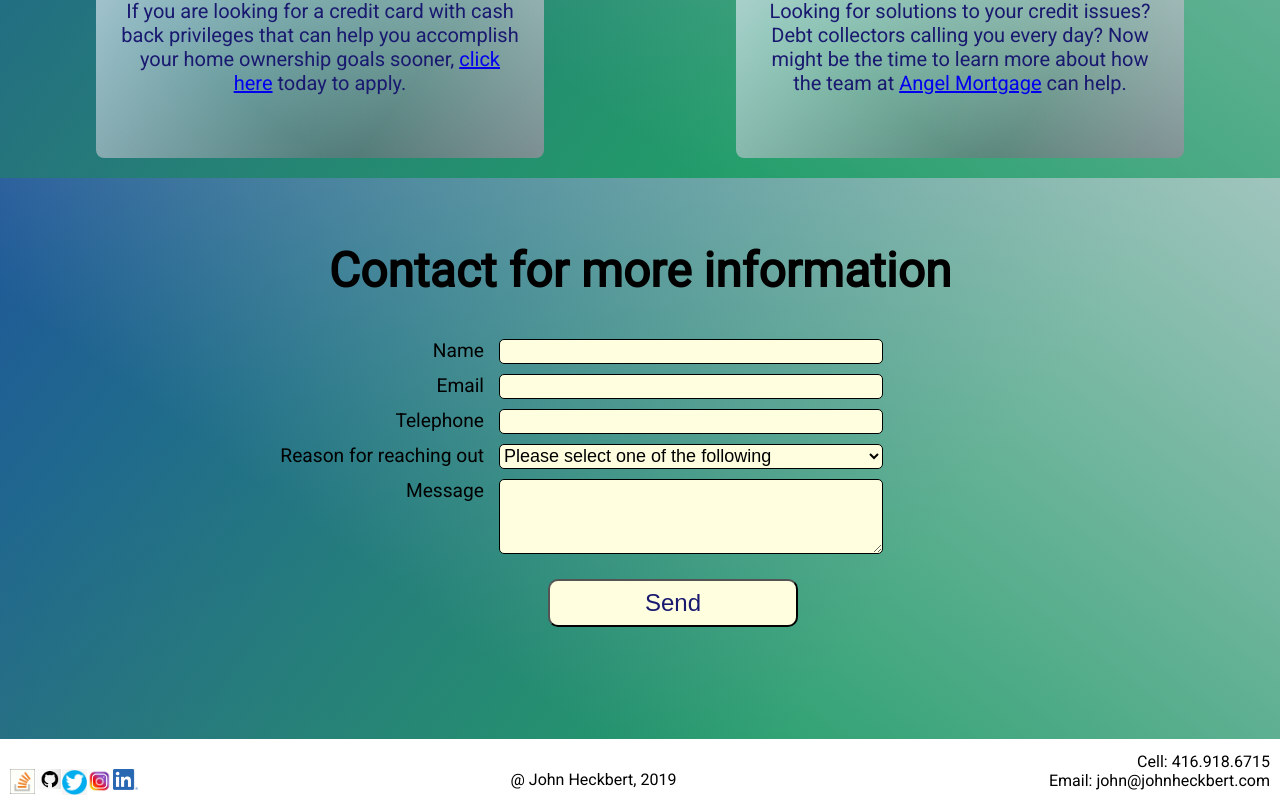
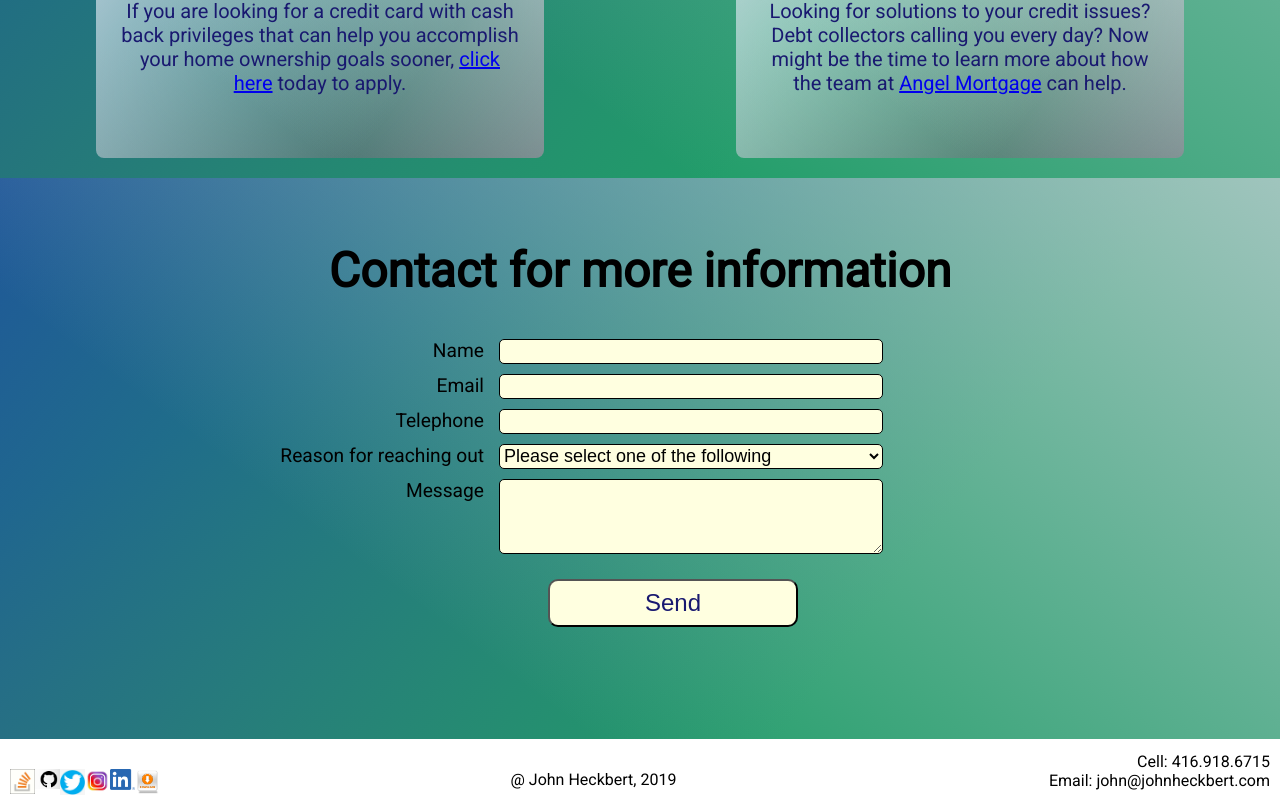
Before and after one commit to jheckbert/portfolio, a React (Create React App) app: page / in a window 1280 px wide. Shown: the part 2609-3414 px from the top of the page. Built offline with nearby package versions, Linux system fonts and the light colour scheme.

Commit message:
added resume link

```diff
--- a/src/components/Footer/Footer.js
+++ b/src/components/Footer/Footer.js
@@ -6,6 +6,8 @@ import instagram from '../images/instagram_logo.jpeg';
 import linkedin from '../images/linkedin.png';
 import stackover from '../images/stackover_logo.jpeg';
 import twitter from '../images/twitter_logo.jpeg';
+import download from '../images/download-icon.jpg';
+import resume from '../images/Heckbert-John-Resume-V2.doc';
 
 // import styling
 import './Footer.scss';
@@ -20,6 +22,7 @@ class Footer extends Component {
                     <a className="footer__sm-twitter" href="https://twitter.com/jheckbert" target="blank"><img src={twitter} alt="twitter logo" width="25" /></a>
                     <a className="footer__sm-instagram" href="https://instagram.com/johnheckbert" target="blank"><img src={instagram} alt="instagram logo" width="25" /></a>
                     <a className="footer__sm-linkedin" href="https://linkedin.com/in/johnheckbert" target="blank"><img src={linkedin} alt="linkedin logo" width="25" /></a>
+                    <a className="footer__sm-resume" href={resume} download target="blank"><img src={download} alt="download icon" width="25"></img></a>
                 </div>
                 <div className="footer__copywrite">
                     <p>@ John Heckbert, 2019</p>
```
Also changed, not shown: src/components/images/download-icon.jpg (added), 1 other file (tests, documents, lock files or other folders).
